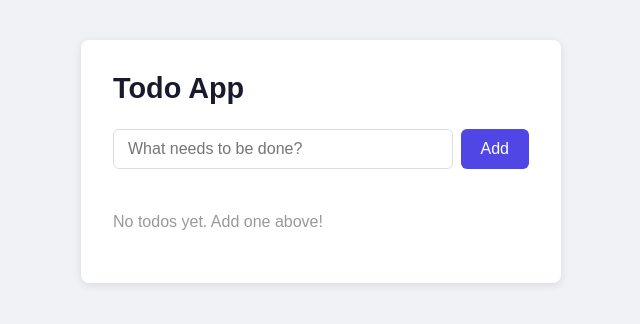
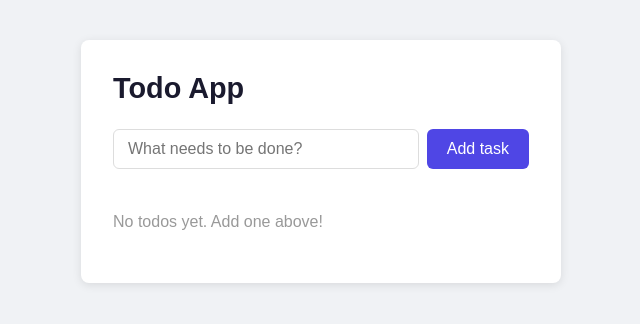
Before and after one commit to Thrinesh-yadav775/todo, a plain HTML site: page public/index.html in a window 1280 px wide. Shown: the whole page, without its empty margins (319-959 px from the left). Drawn offline with Linux system fonts and the light colour scheme; no server answers.

Commit message:
text added

```diff
--- a/public/index.html
+++ b/public/index.html
@@ -95,7 +95,7 @@
     <h1>Todo App</h1>
     <div class="input-row">
       <input type="text" id="todoInput" placeholder="What needs to be done?" />
-      <button class="add-btn" onclick="addTodo()">Add</button>
+      <button class="add-btn" onclick="addTodo()">Add task </button>
     </div>
     <ul id="todoList">
       <li class="empty" id="emptyMsg">No todos yet. Add one above!</li>
```
